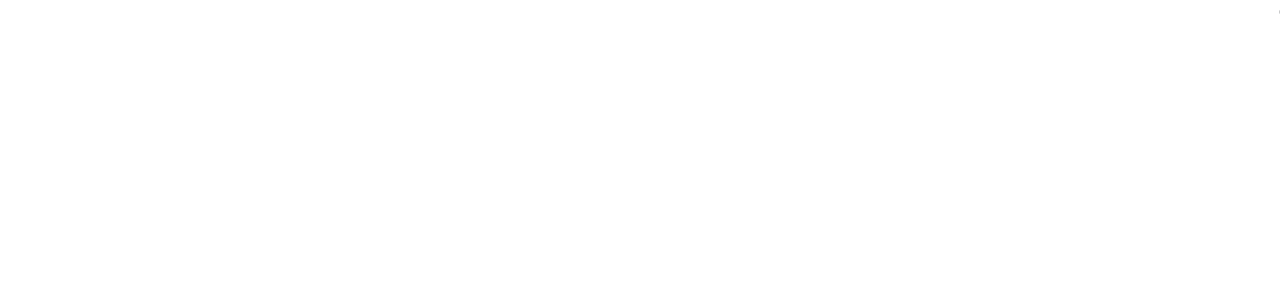
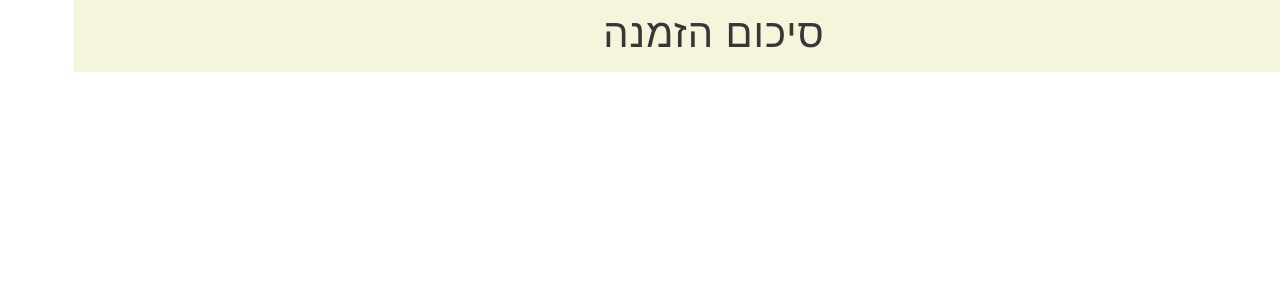
Before and after one commit to gaagai/shopping-list-app, a React (Create React App) app: page /order-summary in a window 1280 px wide. Shown: the top 300 px of the page. Built offline with nearby package versions, Linux system fonts and the light colour scheme.

Commit message:
new screen - order summary

```diff
--- a/src/components/DepartmentItemsDisplay.tsx
+++ b/src/components/DepartmentItemsDisplay.tsx
@@ -4,6 +4,7 @@ import Row from "react-bootstrap/Row";
 import Col from "react-bootstrap/Col";
 import { useSelector } from "react-redux";
 import Button from "react-bootstrap/Button";
+import { useNavigate } from "react-router-dom";
 
 interface Category {
   id: number;
@@ -38,9 +39,9 @@ const DepartmentItemsDisplay = () => {
   const items = useSelector((state: RootState) => state.shoppingList.items);
   const categories = useSelector(
     (state: RootState) => state.categories.categories
-  ); // Access from Redux store
+  );
 
-  // Convert categories array to a map for easy access
+  const navigate = useNavigate();
   const categoryMap = categories
     ? new Map(categories.map((cat: Category) => [cat.id, cat.name]))
     : new Map();
@@ -53,12 +54,12 @@ const DepartmentItemsDisplay = () => {
       acc[categoryName] = { items: [], total: 0 };
     }
     acc[categoryName].items.push(item);
-    acc[categoryName].total += item.quantity || 1; // Increment total by item quantity
+    acc[categoryName].total += item.quantity || 1;
     return acc;
   }, {} as GroupedItems);
 
   function handleConfirmClick(): void {
-    throw new Error("Function not implemented.");
+    navigate("/order-summary");
   }
 
   return (
--- a/src/components/NavBarComponent.tsx
+++ b/src/components/NavBarComponent.tsx
@@ -1,11 +1,11 @@
 import React from "react";
 import { Container, Navbar } from "react-bootstrap";
 
-const NavBarComponent = () => {
+const NavBarComponent = (props: { title: string }) => {
   return (
     <Navbar className="navbar custom-navbar">
       <Container>
-        <h1 className="main-title">רשימת קניות</h1>
+        <h1 className="main-title">{props.title}</h1>
       </Container>
     </Navbar>
   );
--- a/src/screens/OrderSummaryScreen.tsx
+++ b/src/screens/OrderSummaryScreen.tsx
@@ -1,7 +1,15 @@
-import React from "react";
+import { useSelector } from "react-redux";
+import NavBarComponent from "../components/NavBarComponent";
+import { RootState } from "../store/store";
 
 const OrderSummaryScreen = () => {
-  return <div>OrderSummaryScreen</div>;
+  const items = useSelector((state: RootState) => state.shoppingList.items);
+
+  return (
+    <>
+      <NavBarComponent title="סיכום הזמנה" />
+    </>
+  );
 };
 
 export default OrderSummaryScreen;
--- a/src/screens/ShoppingListScreen.tsx
+++ b/src/screens/ShoppingListScreen.tsx
@@ -8,7 +8,7 @@ import DepartmentItemsDisplay from "../components/DepartmentItemsDisplay";
 const ShoppingListScreen = () => {
   return (
     <>
-      <NavBarComponent />
+      <NavBarComponent title="רשימת קניות" />
       <ProductsCount />
       <AddProductForm />
       <DepartmentItemsDisplay />
```
